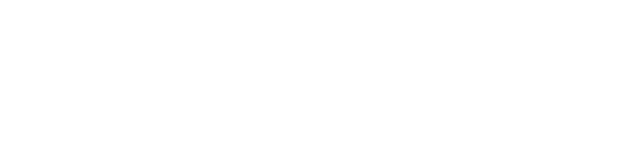
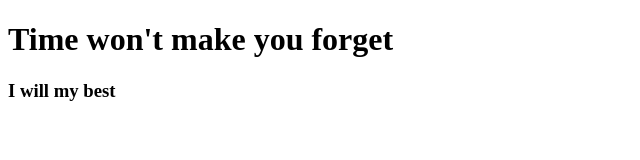
Before and after one commit to pritykhatun/my-first-repo, a plain HTML site: page index.html in a window 1280 px wide. Shown: the whole page, without its empty margins (0-640 px from the left). Drawn offline with Linux system fonts and the light colour scheme.

Commit message:
added header

```diff
--- a/index.html
+++ b/index.html
@@ -7,6 +7,7 @@
     <title>My first github repo</title>
 </head>
 <body>
-
+    <h1>Time won't make you forget</h1>
+    <h3>I will my best</h3>
 </body>
 </html>
```
